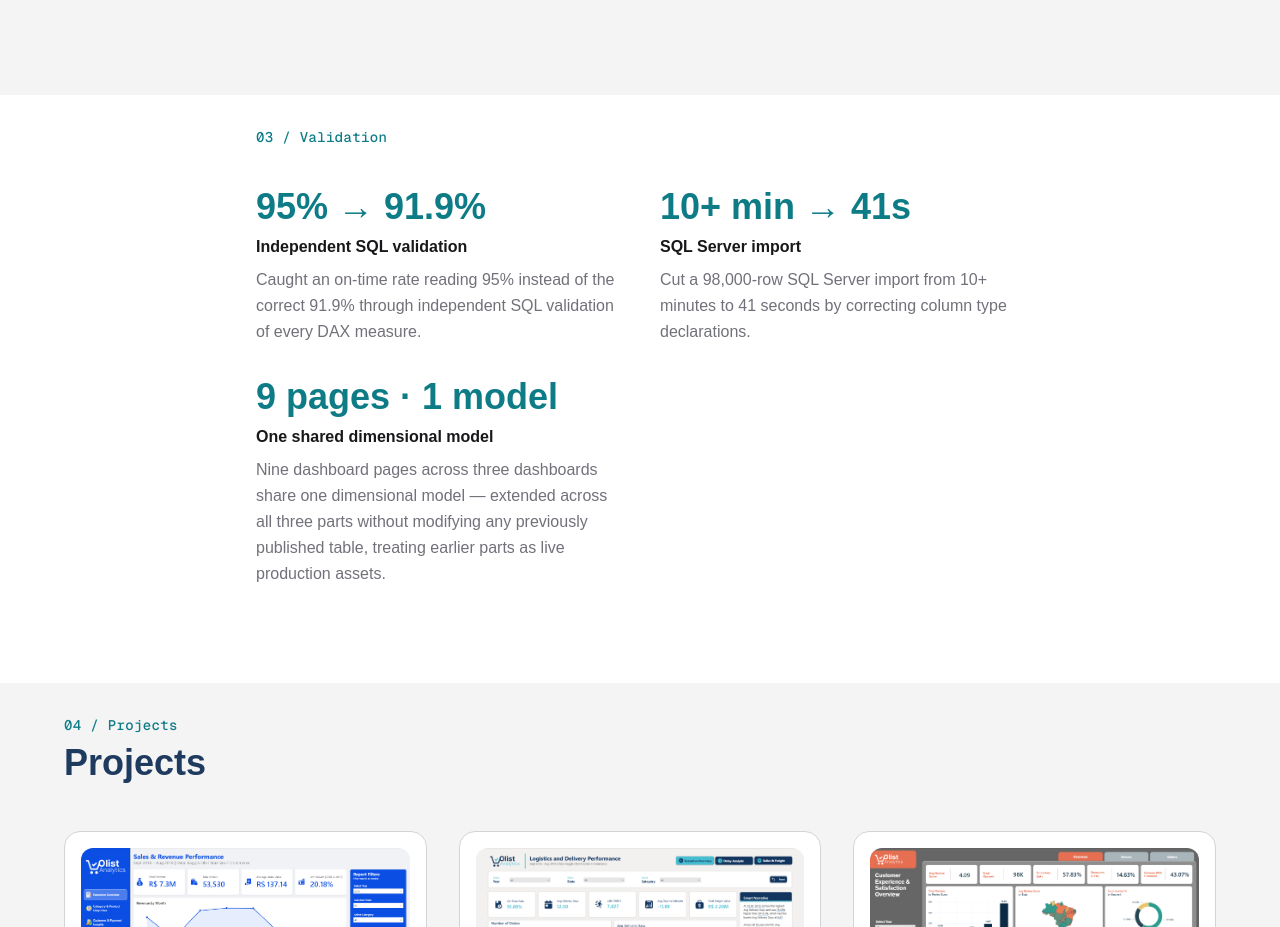
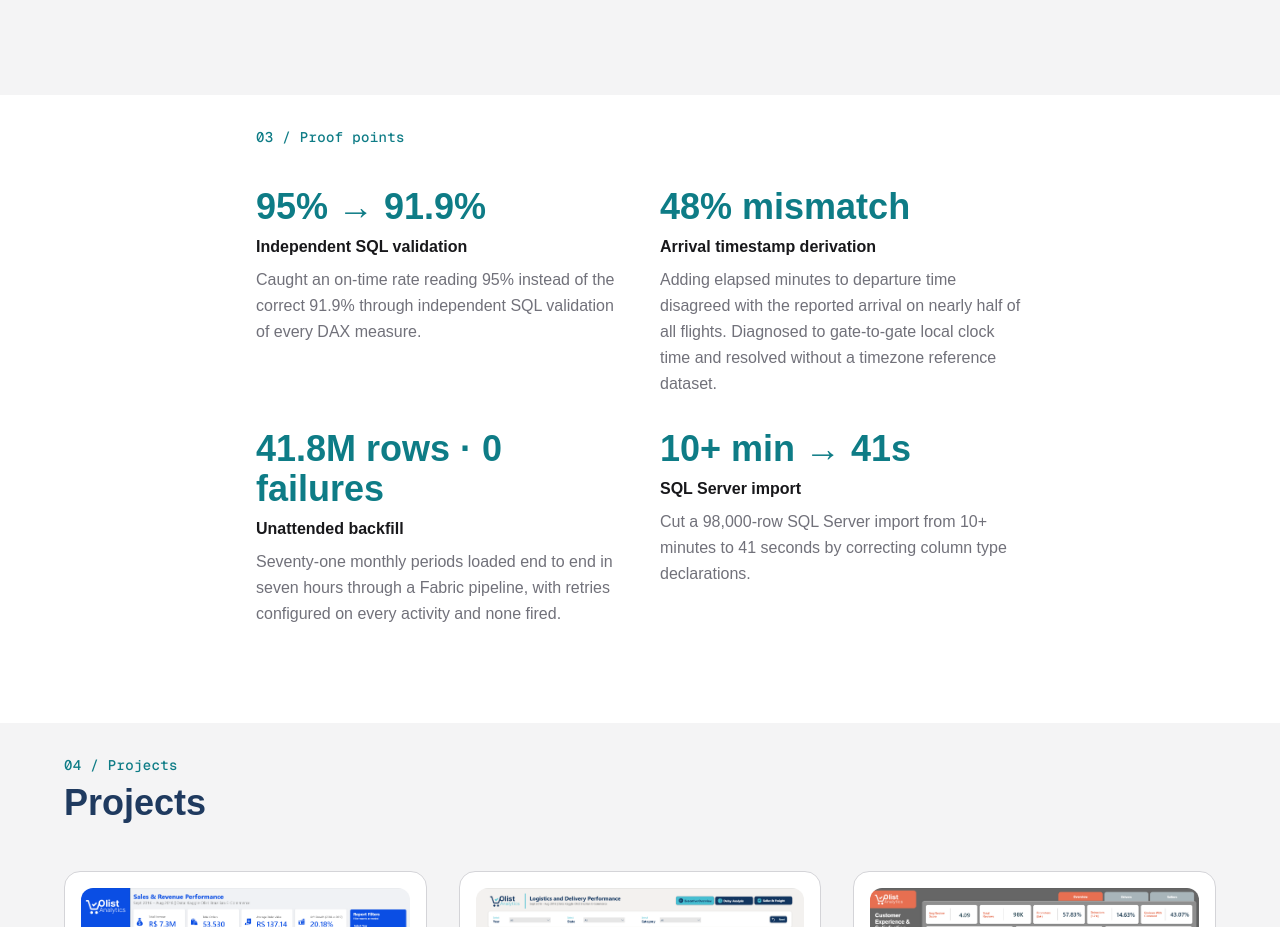
Before and after one commit to siamsadman/portfolio-site, a Next.js app: page / in a window 1280 px wide. Shown: the part 3130-4057 px from the top of the page. Built offline with nearby package versions, Linux system fonts and the light colour scheme; a web font is replaced by a local one.

Commit message:
Expand proof points to four tiles across all projects

```diff
--- a/components/ProofPoints.tsx
+++ b/components/ProofPoints.tsx
@@ -21,16 +21,22 @@ const proofPoints = [
       "Caught an on-time rate reading 95% instead of the correct 91.9% through independent SQL validation of every DAX measure.",
   },
   {
+    stat: "48% mismatch",
+    label: "Arrival timestamp derivation",
+    detail:
+      "Adding elapsed minutes to departure time disagreed with the reported arrival on nearly half of all flights. Diagnosed to gate-to-gate local clock time and resolved without a timezone reference dataset.",
+  },
+  {
+    stat: "41.8M rows · 0 failures",
+    label: "Unattended backfill",
+    detail:
+      "Seventy-one monthly periods loaded end to end in seven hours through a Fabric pipeline, with retries configured on every activity and none fired.",
+  },
+  {
     stat: "10+ min → 41s",
     label: "SQL Server import",
     detail:
       "Cut a 98,000-row SQL Server import from 10+ minutes to 41 seconds by correcting column type declarations.",
-  },
-  {
-    stat: "9 pages · 1 model",
-    label: "One shared dimensional model",
-    detail:
-      "Nine dashboard pages across three dashboards share one dimensional model — extended across all three parts without modifying any previously published table, treating earlier parts as live production assets.",
   },
 ];
 
@@ -46,7 +52,7 @@ export default function ProofPoints() {
             transition={{ duration: 0.2, ease: "easeOut" }}
             className="mb-10 font-mono text-sm font-medium tracking-wide text-accent"
           >
-            03 / Validation
+            03 / Proof points
           </motion.p>
 
           <motion.div
```
Also changed, not shown: 1 other file (tests, documents, lock files or other folders).
